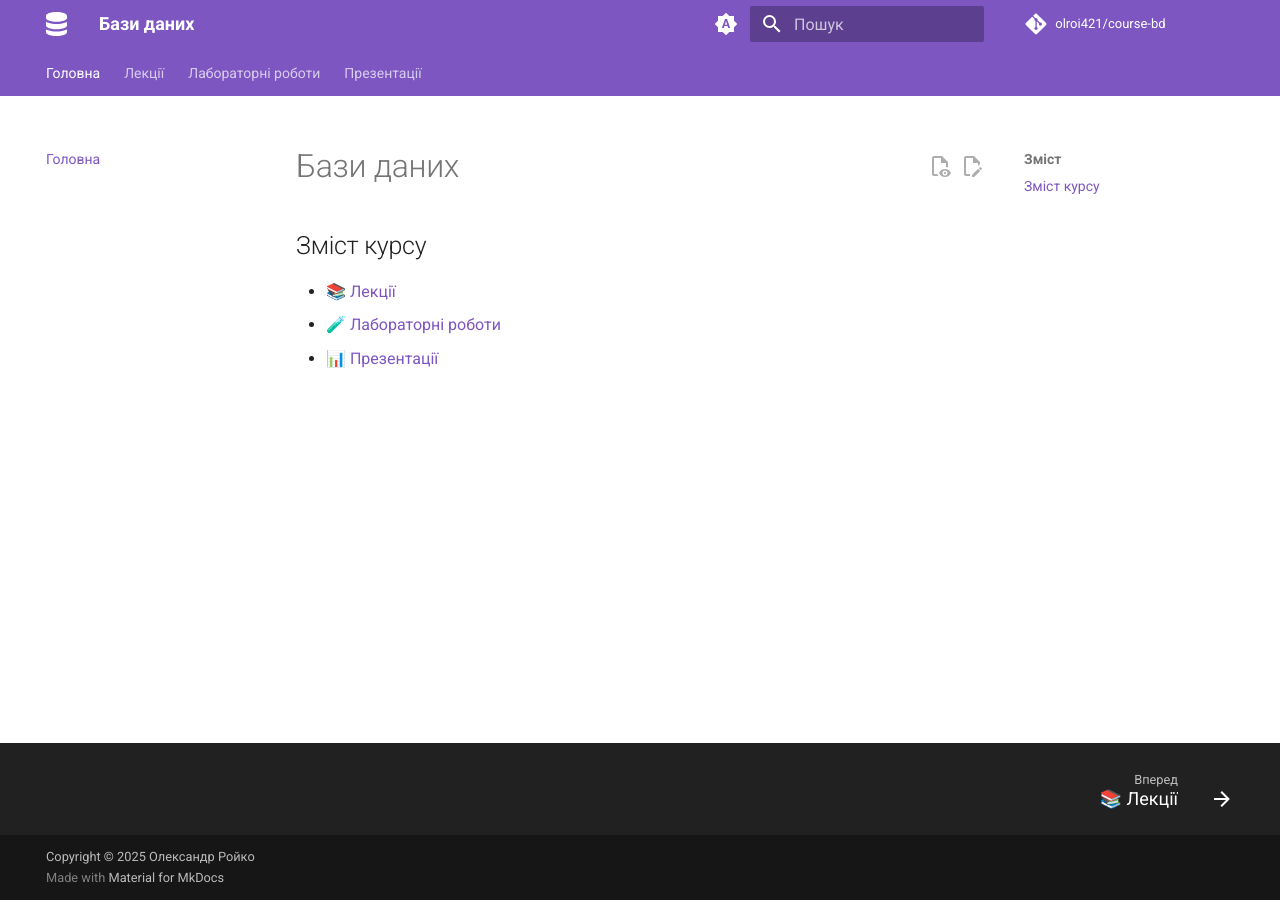
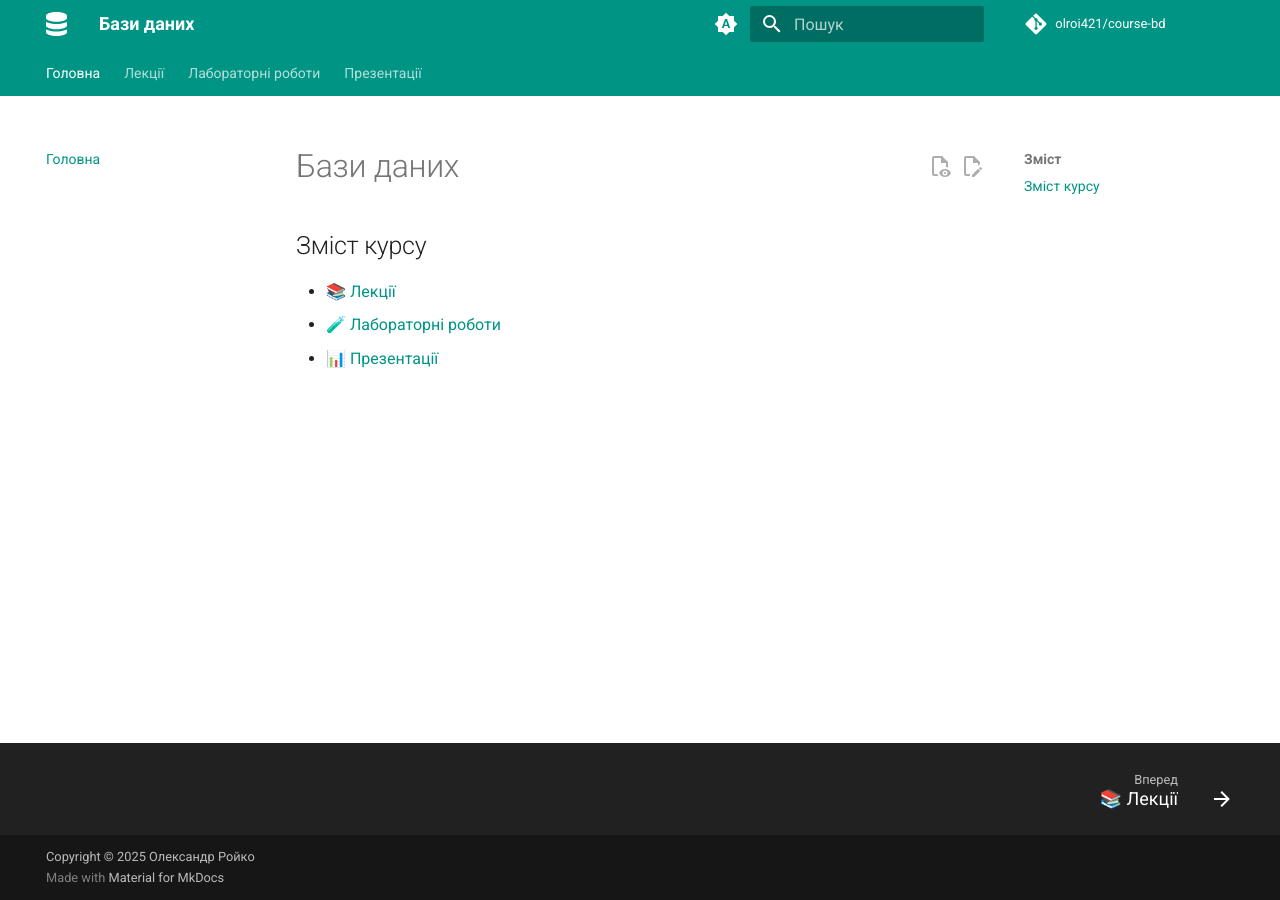
Before and after one commit to olroi421/course-bd, an MkDocs documentation site: the page built from docs/index.md, in a window 1280 px wide. Built offline with MkDocs 1.6.1 and Material for MkDocs 9.7.7, drawn with Linux system fonts in a browser that asks for light colours; comment, search, counter and statistics services are not loaded.

Commit message:
Update mkdocs.yml
Signed-off-by: olroi421 <ol.roiko@icloud.com>

```diff
--- a/mkdocs.yml
+++ b/mkdocs.yml
@@ -35,24 +35,24 @@ theme:
     # Автоматична тема (за замовчуванням)
     - media: "(prefers-color-scheme)"
       scheme: default
-      primary: deep purple
-      accent: deep purple
+      primary: teal
+      accent: teal
       toggle:
         icon: material/brightness-auto
         name: Перемкнути на світлу тему
     # Світла тема
     - media: "(prefers-color-scheme: light)"
       scheme: default
-      primary: deep purple
-      accent: deep purple
+      primary: teal
+      accent: teal
       toggle:
         icon: material/brightness-7
         name: Перемкнути на темну тему
     # Темна тема
     - media: "(prefers-color-scheme: dark)"
       scheme: slate
-      primary: deep purple
-      accent: deep purple
+      primary: teal
+      accent: teal
       toggle:
         icon: material/brightness-4
         name: Перемкнути на автоматичну тему
```
